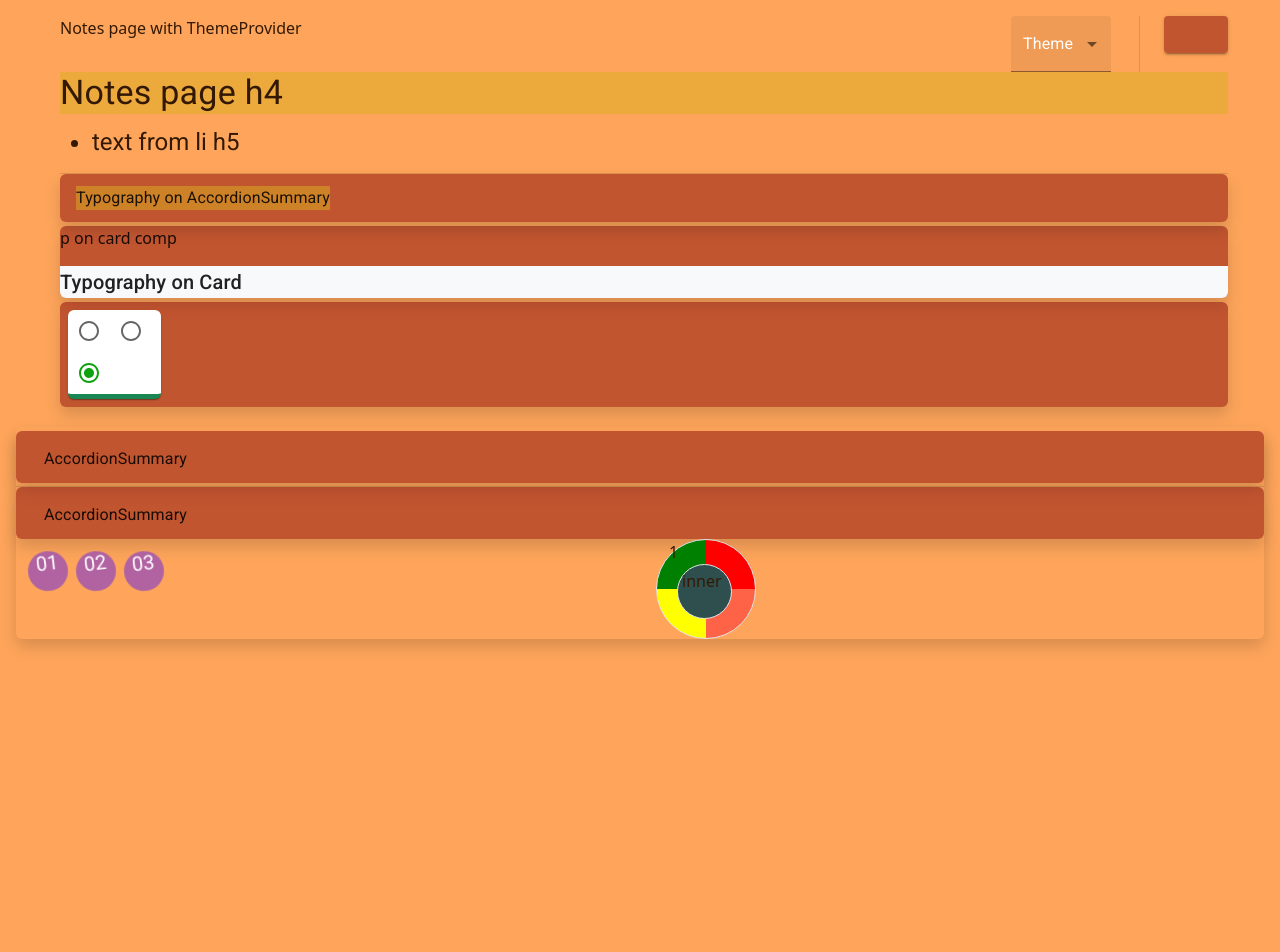
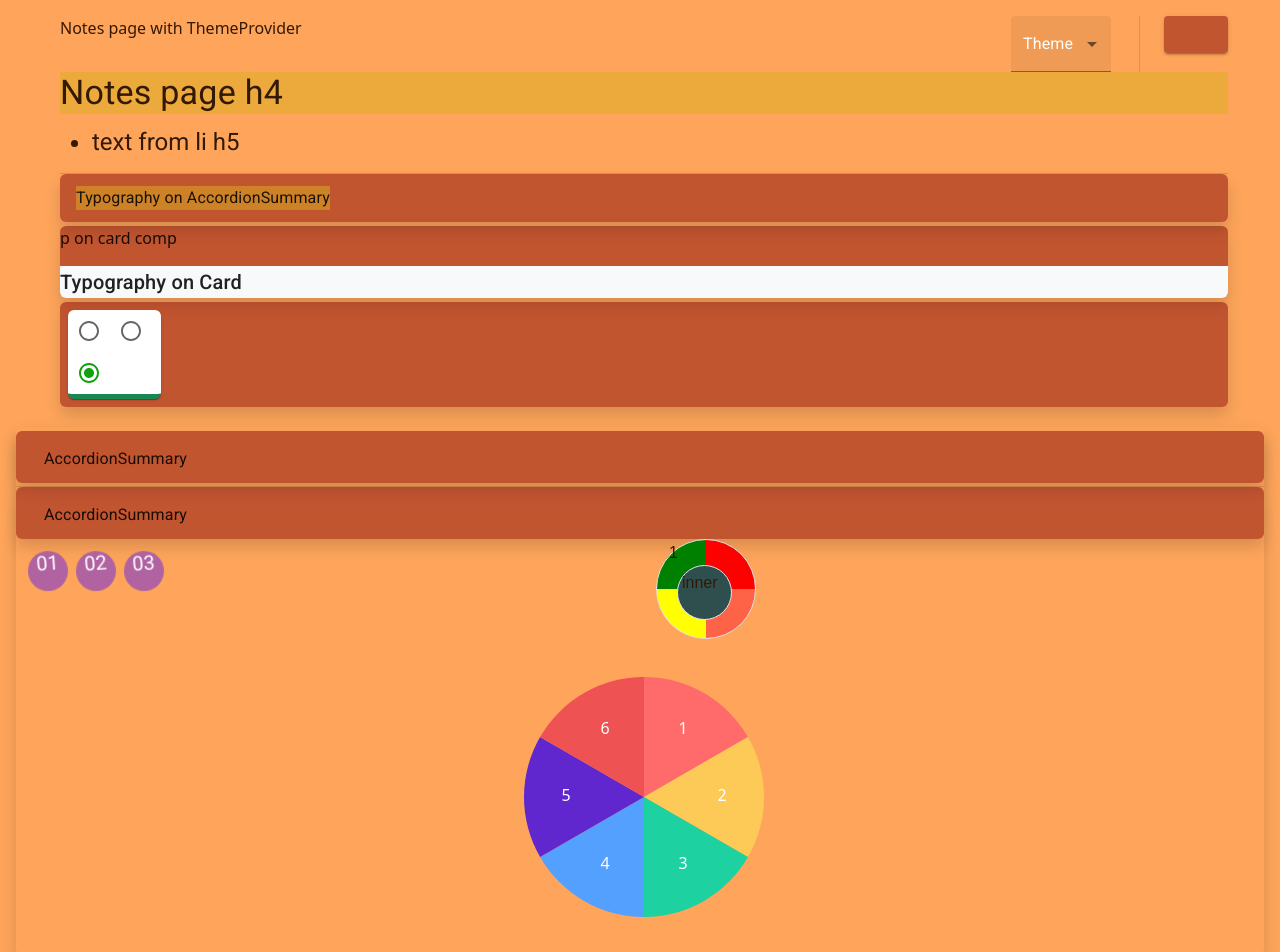
Before and after one commit to arother65/material-tut, a React (Create React App) app: page / in a window 1280 px wide. Shown: the top 952 px of the page. Before the commit the page ends 800 px from the top, so only its background shows below. Built offline with nearby package versions, Linux system fonts and the light colour scheme; some icons are missing.

Commit message:
...added clickable wheel.

```diff
--- a/src/pages/Notes.js
+++ b/src/pages/Notes.js
@@ -23,6 +23,7 @@ import ExpandMoreIcon from '@mui/icons-material/ExpandMore';
 import ArrowBackIosNewOutlinedIcon from '@mui/icons-material/ArrowBackIosNewOutlined';
 import ArrowForwardIosOutlinedIcon from '@mui/icons-material/ArrowForwardIosOutlined';
 import { red } from '@mui/material/colors';
+import ClickableWheel from './Wheel.js'
 
 // Import the functions you need from the SDKs you need
 import { initializeApp } from "firebase/app";
@@ -193,7 +194,6 @@ export default function Notes({ theme }) {
    return (
       <>
          <ThemeProvider theme={theme}>
-
             <div className="row m-1" style={{ width: '100%' }}>
                <div className="col m-1">
                   <Box id="idMainBox" maxWidth="xl" sx={{ mt: 1, ml: 5, mr: 5 }}>
@@ -348,7 +348,6 @@ export default function Notes({ theme }) {
                }
             </div>
 
-
             {/* using component Accordion */}
             <div className="row m-3 rounded shadow">
                <Accordion
@@ -419,6 +418,10 @@ export default function Notes({ theme }) {
                   </div>
                </div>
 
+               <div className='row m-1 p-1'>
+                  <ClickableWheel />
+               </div>
+
             </div>
          </ThemeProvider >
       </>
--- /dev/null
+++ b/src/pages/Wheel.js
@@ -0,0 +1,162 @@
+// imports
+import React from "react";
+
+// fn'S
+const getSVG = () => {
+
+   const svg = document.getElementById("wheel");
+   const cx = 150;
+   const cy = 150;
+   const r = 120;
+   const segments = 6;
+   const colors = ["#ff6b6b", "#feca57", "#1dd1a1", "#54a0ff", "#5f27cd", "#ee5253"];
+
+   function polarToCartesian(cx, cy, r, angle) {
+      const rad = (angle - 90) * Math.PI / 180;
+      return {
+         x: cx + r * Math.cos(rad),
+         y: cy + r * Math.sin(rad)
+      };
+   }
+
+   function describeArc(startAngle, endAngle) {
+      const start = polarToCartesian(cx, cy, r, endAngle);
+      const end = polarToCartesian(cx, cy, r, startAngle);
+      const largeArc = endAngle - startAngle > 180 ? 1 : 0;
+
+      return `
+      M ${cx} ${cy}
+      L ${start.x} ${start.y}
+      A ${r} ${r} 0 ${largeArc} 0 ${end.x} ${end.y}
+      Z
+    `;
+   }
+
+   for (let i = 0; i < segments; i++) {
+      const start = (360 / segments) * i;
+      const end = start + 360 / segments;
+
+      // segment
+      const path = document.createElementNS("http://www.w3.org/2000/svg", "path");
+      path.setAttribute("d", describeArc(start, end));
+      path.setAttribute("fill", colors[i % colors.length]);
+      path.classList.add("segment");
+      path.dataset.index = i + 1;
+
+      path.addEventListener("click", () => {
+         alert("Clicked segment " + (i + 1));
+      });
+
+      svg.appendChild(path);
+
+      // label
+      const mid = start + (end - start) / 2;
+      const labelPos = polarToCartesian(cx, cy, r * 0.65, mid);
+
+      const text = document.createElementNS("http://www.w3.org/2000/svg", "text");
+      text.setAttribute("x", labelPos.x);
+      text.setAttribute("y", labelPos.y);
+      text.setAttribute("text-anchor", "middle");
+      text.setAttribute("dominant-baseline", "middle");
+      text.textContent = i + 1;
+      text.classList.add("label");
+
+      svg.appendChild(text);
+   }
+}  // getSVG()
+
+
+const polarToCartesian = (cx, cy, r, angle) => {
+  const rad = (angle - 90) * Math.PI / 180;
+  return {
+    x: cx + r * Math.cos(rad),
+    y: cy + r * Math.sin(rad)
+  };
+};
+
+const describeArc = (cx, cy, r, startAngle, endAngle) => {
+  const start = polarToCartesian(cx, cy, r, endAngle);
+  const end = polarToCartesian(cx, cy, r, startAngle);
+  const largeArc = endAngle - startAngle > 180 ? 1 : 0;
+
+  return `
+    M ${cx} ${cy}
+    L ${start.x} ${start.y}
+    A ${r} ${r} 0 ${largeArc} 0 ${end.x} ${end.y}
+    Z
+  `;
+};
+
+//
+export default function ClickableWheel({
+   size = 300,
+   segments = 6,
+   radius = 120,
+   colors = [],
+   onSelect
+}) {
+   const cx = size / 2;
+   const cy = size / 2;
+   const angleStep = 360 / segments;
+
+   const defaultColors = [
+      "#ff6b6b",
+      "#feca57",
+      "#1dd1a1",
+      "#54a0ff",
+      "#5f27cd",
+      "#ee5253"
+   ];
+
+   return (
+      <svg width={size} height={size} viewBox={`0 0 ${size} ${size}`}>
+
+         {Array.from({ length: segments }).map((_, i) => {
+            const start = i * angleStep;
+            const end = start + angleStep;
+            const mid = start + angleStep / 2;
+
+            const labelPos = polarToCartesian(cx, cy, radius * 0.65, mid);
+
+            return (
+               <g key={i}>
+                  {/* Segment */}
+                  <path
+                     d={describeArc(cx, cy, radius, start, end)}
+                     fill={colors[i] || defaultColors[i % defaultColors.length]}
+                     style={{
+                        cursor: "pointer",
+                        transition: "opacity 0.2s, transform 0.2s"
+                     }}
+                     role="button"
+                     tabIndex={0}
+                     aria-label={`Segment ${i + 1}`}
+                     onClick={() => onSelect?.(i + 1)}
+                     onKeyDown={(e) =>
+                        (e.key === "Enter" || e.key === " ") && onSelect?.(i + 1)
+                     }
+                     onMouseEnter={(e) => (e.currentTarget.style.opacity = 0.85)}
+                     onMouseLeave={(e) => (e.currentTarget.style.opacity = 1)}
+                  />
+
+                  {/* Label */}
+                  <text
+                     x={labelPos.x}
+                     y={labelPos.y}
+                     textAnchor="middle"
+                     dominantBaseline="middle"
+                     style={{
+                        fill: "white",
+                        fontSize: 16,
+                        pointerEvents: "none",
+                        userSelect: "none"
+                     }}
+                  >
+                     {i + 1}
+                  </text>
+               </g>
+            );
+         })}
+      </svg>
+   )  // return()
+}  //
--- a/src/scss/index.scss
+++ b/src/scss/index.scss
@@ -83,6 +83,26 @@
     );
   position: absolute;
 }
+
+// classes for Wheel.js
+.segment {
+  background-color: #{mix(lightcoral, $purple-500)};
+  cursor: pointer;
+  transition: opacity 0.2s, transform 0.2s;
+}
+
+.segment:hover {
+  opacity: 0.85;
+  transform: scale(1.03);
+}
+
+.label {
+  font-family: sans-serif;
+  font-size: 16px;
+  fill: white;
+  pointer-events: none;
+}
+
 
 // Themes
 [data-bs-theme="blue"] {
```
Also changed, not shown: src/scss/index.css, 1 other file (tests, documents, lock files or other folders).
